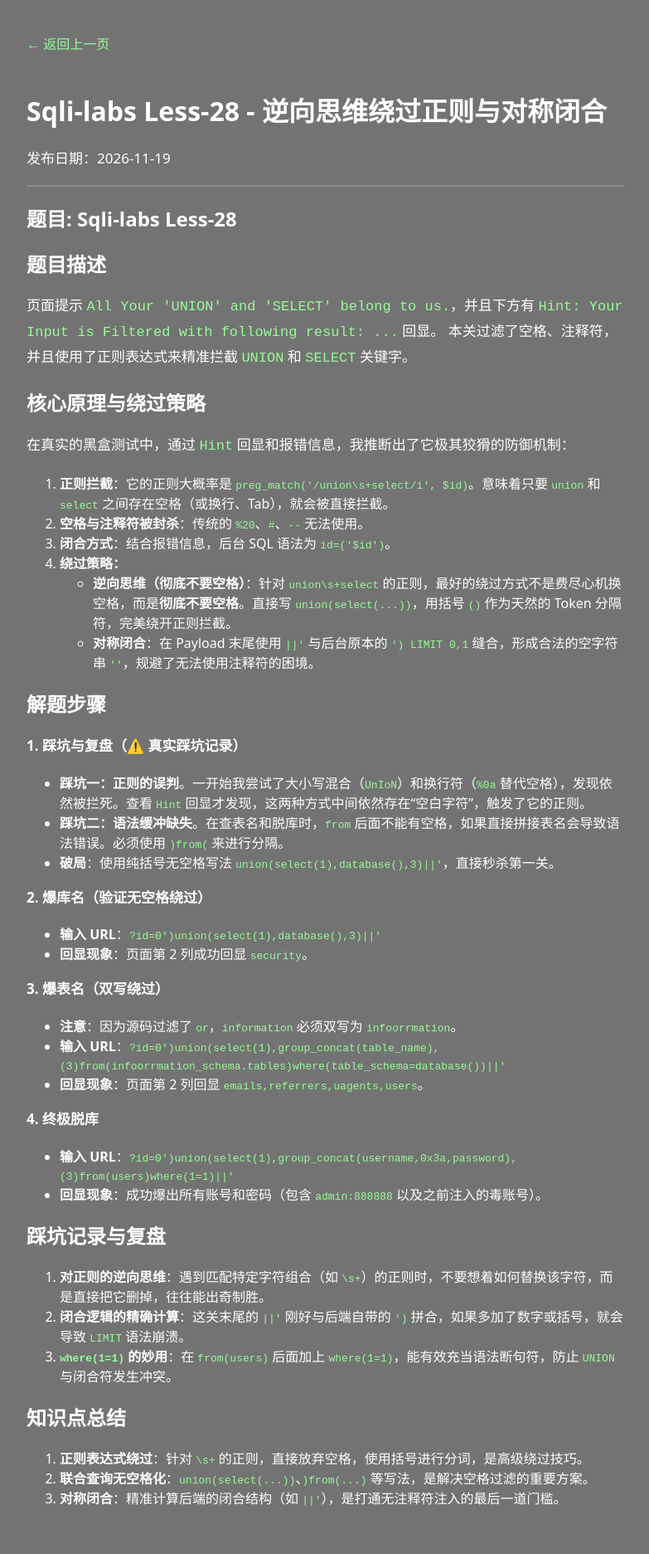
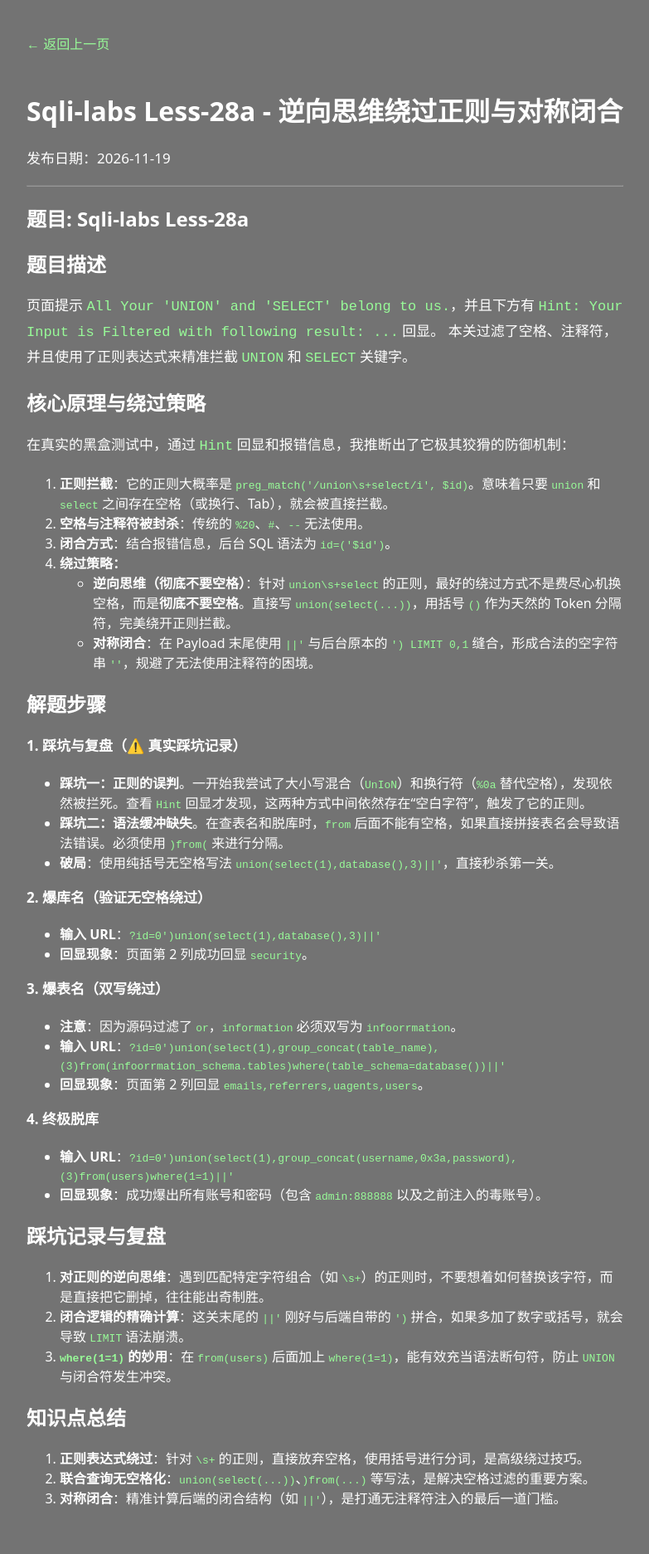
Before and after one commit to gysbfff/gysbfff.github.io, a Jekyll site: the page built from _posts/2026-11-19-sqli-less28.md, in a window 1280 px wide. Shown: the whole page at 83% size, without its empty margins (248-1031 px from the left). Built offline with Jekyll 4.4.1, drawn with Linux system fonts in a browser that asks for light colours; our own code applies the rules of GitHub Pages for plain Markdown files.

Commit message:
Rename post title and update heading

```diff
--- a/_posts/2026-11-19-sqli-less28.md
+++ b/_posts/2026-11-19-sqli-less28.md
@@ -1,11 +1,11 @@
 ---
-title: Sqli-labs Less-28 - 逆向思维绕过正则与对称闭合
+title: Sqli-labs Less-28a - 逆向思维绕过正则与对称闭合
 date: 2026-11-19
 categories: [Web安全, 靶场Writeup]
 tags: [SQLi, SQL注入, 联合查询, 正则绕过, 黑盒测试]
 ---
 
-## 题目: Sqli-labs Less-28
+## 题目: Sqli-labs Less-28a
 
 ## 题目描述
 页面提示 `All Your 'UNION' and 'SELECT' belong to us.`，并且下方有 `Hint: Your Input is Filtered with following result: ...` 回显。
```
